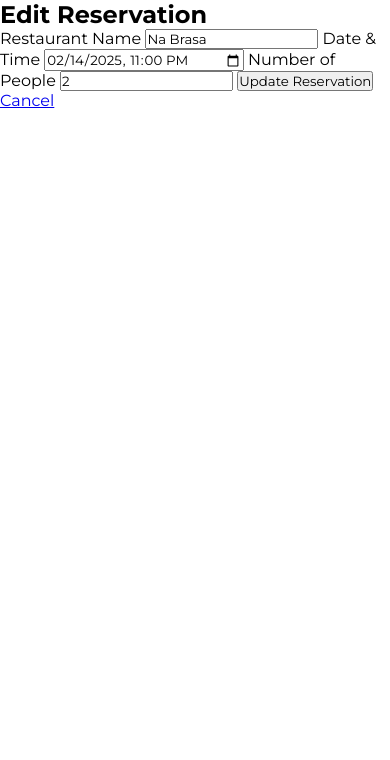
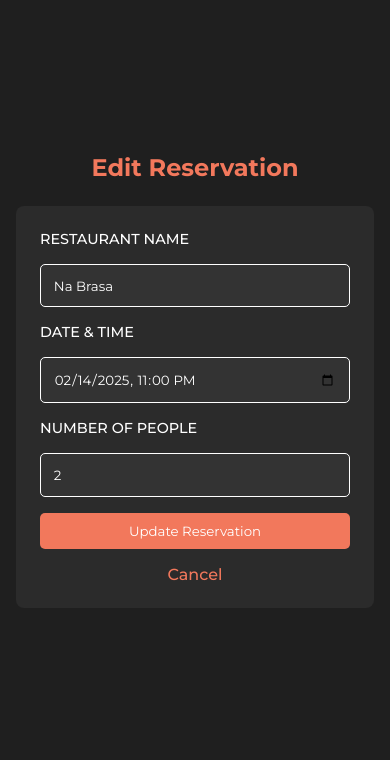
Before and after one commit to NicolasHaubricht/Sistema-de-Gerenciamento-de-Reservas, a Flask app: page /edit-reservation/2 in a window 390 px wide. Shown: the part 84-844 px from the top of the page. Run offline with Flask 3, Linux system fonts and the light colour scheme.

Commit message:
Estilizando paginas

```diff
--- a/static/style.css
+++ b/static/style.css
@@ -136,3 +136,224 @@
         font-size: 14px;
     }
 }
+
+/*====== Reservation ======*/
+
+.reservations {
+    display: flex;
+    flex-direction: column;
+    width: 100%;
+    height: 90dvh;
+    justify-content: center;
+    align-items: center;
+    background-color: #1f1f1f;
+    overflow-x: auto;
+    gap: 2rem;
+}
+
+.create-reservation {
+    display: flex;
+}
+
+.create-reservation button {
+    width: 100%;
+    background-color: #F2785C;
+    color: #fff;
+    border: transparent 1px;
+    border-radius: 5px;
+    padding: 10px 20px;
+    cursor: pointer;
+    transition: all ease-in-out 0.2s;
+}
+
+.create-reservation button:hover {
+    background-color: #1f1f1f;
+    border: solid 1px #F2785C;
+    transition: all ease-in-out 0.2s;
+}
+
+table {
+    width: 90%;
+    background-color: #1f1f1f;
+    border: solid 1px #fff;
+    border-collapse: collapse;
+}
+
+thead {
+    width: 100%;
+    height: 4rem;
+}
+
+thead th {
+    border: solid 1px #fff;
+    color: #F2785C;
+    text-transform: uppercase;
+    font-size: 1.4rem;
+    font-weight: 500;
+    padding: 1rem;
+}
+
+tbody {
+    width: 100%;
+}
+
+tbody td {
+    padding: 1.5rem;
+    text-align: center;
+    border: solid 1px #fff;
+    color: #fff;
+    word-break: break-word;
+}
+
+td a {
+    text-decoration: none;
+    color: #F2785C;
+}
+
+@media screen and (max-width: 768px) {
+    .reservations {
+        overflow-x: auto;
+    }
+
+    table {
+        width: 100%;
+        font-size: 0.9rem;
+    }
+
+    thead th {
+        font-size: 14px;
+        padding: 0.8rem;
+    }
+
+    tbody td {
+        padding: 1rem;
+    }
+}
+
+@media screen and (max-width: 480px) {
+    .reservations {
+        height: auto;
+    }
+
+    .create-reservation {
+        width: 100%;
+    }
+
+    table {
+        display: block;
+        overflow-x: auto;
+        white-space: nowrap;
+    }
+
+    thead {
+        display: none;
+    }
+
+    tbody, tr, td {
+        display: block;
+        width: 100%;
+    }
+
+    tbody tr {
+        margin-bottom: 1rem;
+        border-bottom: 1px solid #fff;
+        padding: 1rem;
+    }
+
+    tbody td {
+        text-align: left;
+        display: flex;
+        justify-content: space-between;
+        padding: 0.8rem;
+    }
+
+    tbody td::before {
+        content: attr(data-label);
+        font-weight: bold;
+        color: #F2785C;
+        text-transform: uppercase;
+    }
+}
+
+/*====== Create and Edit ======*/
+.reservation-form-container {
+    display: flex;
+    flex-direction: column;
+    justify-content: center;
+    align-items: center;
+    width: 100%;
+    height: 90dvh;
+    background-color: #1f1f1f;
+    color: #fff;
+    padding: 2rem;
+}
+
+.reservation-form-container h1,
+.reservation-form-container h2 {
+    color: #F2785C;
+    margin-bottom: 1.5rem;
+}
+
+.reservation-form {
+    display: flex;
+    flex-direction: column;
+    gap: 1rem;
+    width: 100%;
+    max-width: 500px;
+    background-color: #2b2b2b;
+    padding: 2rem;
+    border-radius: 8px;
+}
+
+.reservation-form label {
+    font-weight: 500;
+    text-transform: uppercase;
+    font-size: 0.9rem;
+}
+
+.reservation-form input {
+    width: 100%;
+    padding: 0.8rem;
+    border-radius: 5px;
+    border: 1px solid #fff;
+    background-color: #333;
+    color: #fff;
+}
+
+.reservation-form button {
+    width: 100%;
+    background-color: #F2785C;
+    color: #fff;
+    border: none;
+    border-radius: 5px;
+    padding: 10px 20px;
+    cursor: pointer;
+    transition: all ease-in-out 0.2s;
+}
+
+.reservation-form button:hover {
+    background-color: #1f1f1f;
+    border: solid 1px #F2785C;
+}
+
+.reservation-form a {
+    text-align: center;
+    color: #F2785C;
+    text-decoration: none;
+    font-weight: 500;
+}
+
+.reservation-form a:hover {
+    text-decoration: underline;
+}
+
+@media screen and (max-width: 480px) {
+    .reservation-form-container {
+        padding: 1rem;
+    }
+
+    .reservation-form {
+        width: 100%;
+        padding: 1.5rem;
+    }
+}
--- a/templates/create_reservation.html
+++ b/templates/create_reservation.html
@@ -1,10 +1,10 @@
 {% extends "template.html" %}
 {% block title %}Create Reservation{% endblock %}
 {% block content %}
-        <div>
+<div class="reservation-form-container">
     <h1>Create a New Reservation</h1>
 
-            <form method="POST">
+    <form method="POST" class="reservation-form">
         <label for="restaurant_name">Restaurant Name:</label>
         <input type="text" name="restaurant_name" required>
 
@@ -15,8 +15,8 @@
         <input type="number" name="num_people" required>
 
         <button type="submit">Create Reservation</button>
+        <a href="{{ url_for('reservation_list') }}">Back to Reservations</a>
     </form>
 
-            <a href="{{ url_for('reservation_list') }}">Back to Reservations</a>
 </div>
 {% endblock %}
--- a/templates/edit_reservation.html
+++ b/templates/edit_reservation.html
@@ -1,20 +1,22 @@
 {% extends "template.html" %}
 {% block title %}Edit Reservation{% endblock %}
 {% block content %}
-        <div>
+<div class="reservation-form-container">
     <h2>Edit Reservation</h2>
-            <form action="{{ url_for('edit_reservation', id=reservation.id) }}" method="POST" class="mt-4">
+    <form action="{{ url_for('edit_reservation', id=reservation.id) }}" method="POST" class="reservation-form">
 
         <label for="restaurant_name">Restaurant Name</label>
-                    <input type="text" id="restaurant_name" name="restaurant_name" value="{{ reservation.restaurant_name }}" required>
+        <input type="text" id="restaurant_name" name="restaurant_name" value="{{ reservation.restaurant_name }}"
+            required>
 
-                    <label for="date_time" >Date & Time</label>
-                    <input type="datetime-local" id="date_time" name="date_time" value="{{ reservation.date_time.strftime('%Y-%m-%dT%H:%M') }}" required>
+        <label for="date_time">Date & Time</label>
+        <input type="datetime-local" id="date_time" name="date_time"
+            value="{{ reservation.date_time.strftime('%Y-%m-%dT%H:%M') }}" required>
         <label for="num_people">Number of People</label>
         <input type="number" id="num_people" name="num_people" value="{{ reservation.num_people }}" required>
 
         <button type="submit">Update Reservation</button>
-                <a href="{{ url_for('reservation_list') }}" class="btn btn-secondary">Cancel</a>
+        <a href="{{ url_for('reservation_list') }}">Cancel</a>
     </form>
 </div>
 {% endblock %}
--- a/templates/welcome.html
+++ b/templates/welcome.html
@@ -8,7 +8,10 @@
     </video>
     <div id="welcome-text">
         <h1>Welcome to our <strong>Restaurant</strong></h1>
-            <p>Welcome to our online reservation system, where you can easily book a table at our authentic Asian restaurant. Enjoy a seamless dining experience with just a few clicks, ensuring your spot for an unforgettable culinary journey. Explore the rich flavors of Asia and indulge in a unique atmosphere crafted to delight your senses. Reserve your table now and savor the essence of Asian cuisine!</p>
+        <p>Welcome to our online reservation system, where you can easily book a table at our authentic Asian
+            restaurant. Enjoy a seamless dining experience with just a few clicks, ensuring your spot for an
+            unforgettable culinary journey. Explore the rich flavors of Asia and indulge in a unique atmosphere crafted
+            to delight your senses. Reserve your table now and savor the essence of Asian cuisine!</p>
     </div>
 </section>
 {% endblock %}
```
Also changed, not shown: templates/reservations.html (+25 -14 lines), templates/template.html (+10 -5 lines), instance/users.db, templates/login.html (indentation only), templates/signup.html (indentation only). Lines whose indentation alone changed are shown as unchanged.
